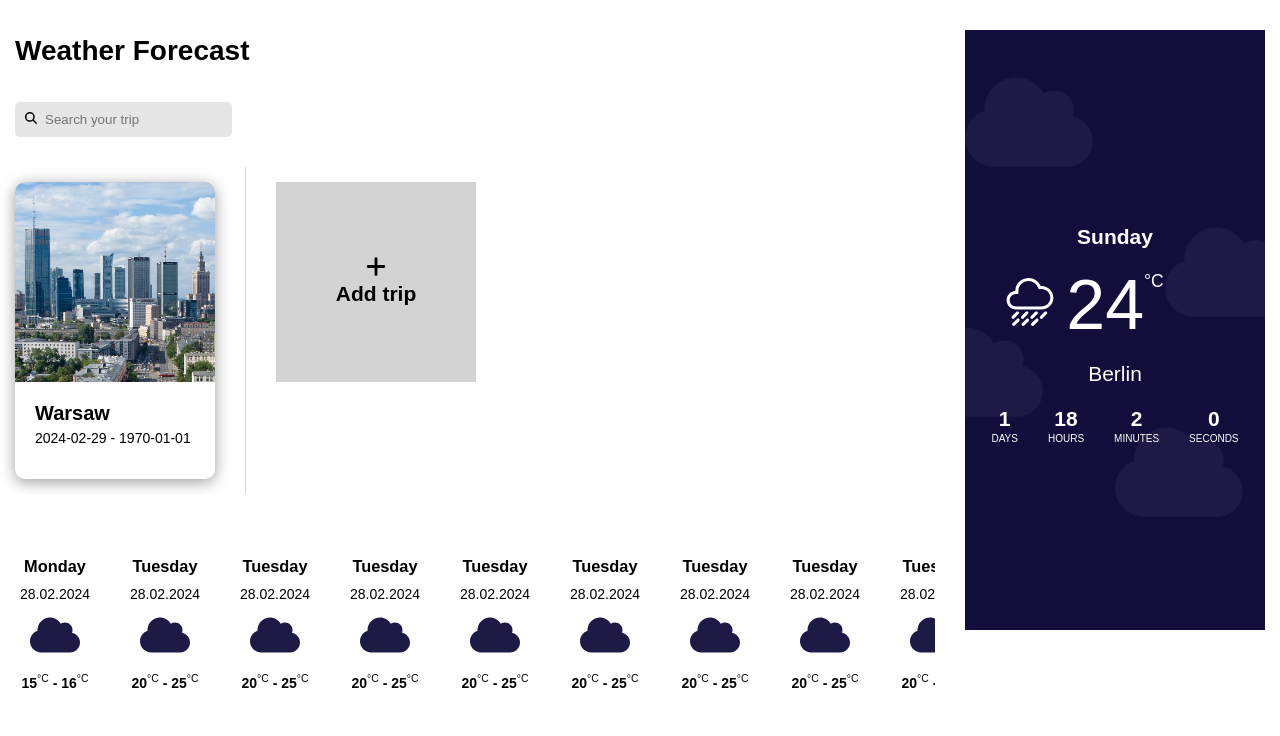
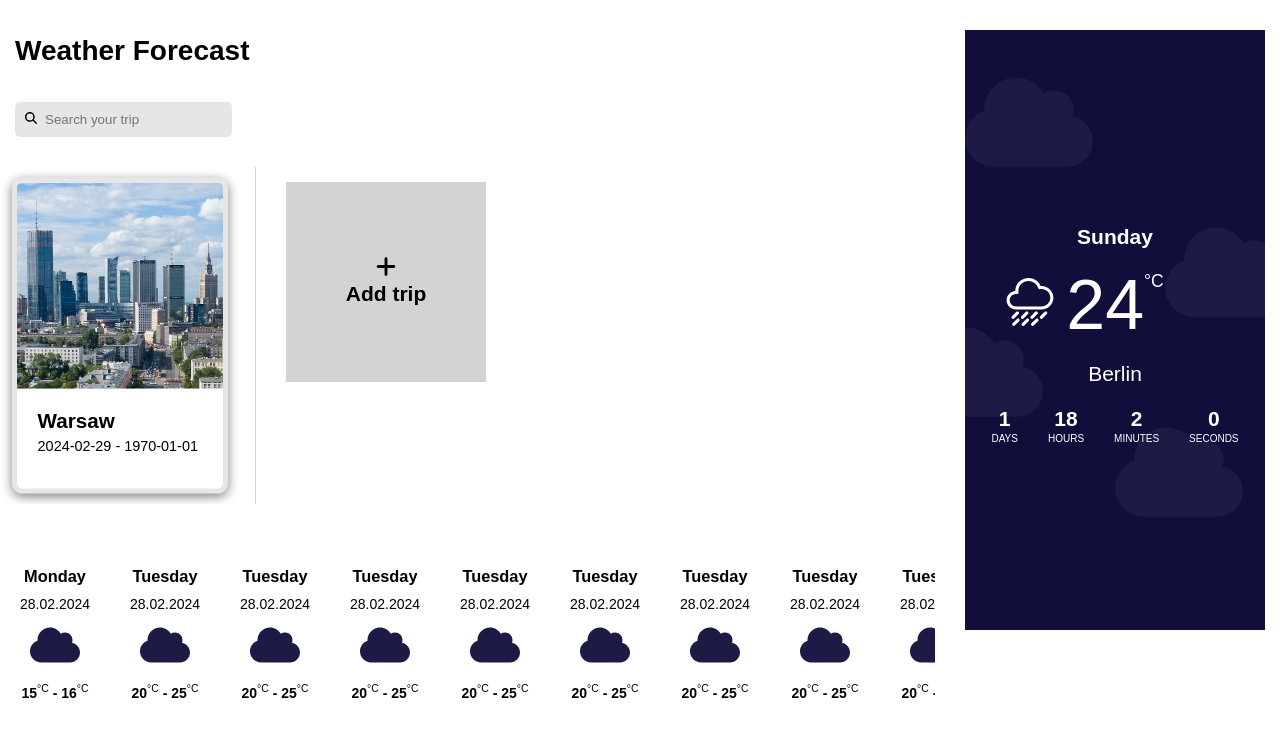
Before and after one commit to Xxandder/weather-app, a React (Vite) app in the folder weather-app/: page / in a window 1280 px wide. Shown: the top 736 px of the page. Built offline with nearby package versions, Linux system fonts and the light colour scheme.

Commit message:
+ changing styles if a trip is active

```diff
--- a/weather-app/src/components/trips/trip/styles.module.scss
+++ b/weather-app/src/components/trips/trip/styles.module.scss
@@ -7,8 +7,13 @@
     min-width: 200px;
 }
 
+.trip_active{
+    box-shadow: 0px 3px 10px 0px rgb(129, 128, 128);
+    transform: scale(1.03);
+    border: 5px solid rgba(128, 128, 128, 0.199);
+}
+
 .trip:hover{
-    transform: scale(1.01);
     box-shadow: 0px 0px 15px 0px rgb(148, 171, 185);
 }
 
--- a/weather-app/src/components/trips/trip/trip.tsx
+++ b/weather-app/src/components/trips/trip/trip.tsx
@@ -2,6 +2,7 @@ import { type TripData } from '~/libs/types/trip-data.type';
 import styles from './styles.module.scss';
 import { convertDateToString } from '~/libs/helpers/convert-date-to-string.helper';
 import { MouseEvent } from 'react';
+import clsx from 'clsx'
 
 type Properties = {
     trip: TripData,
@@ -11,12 +12,13 @@ type Properties = {
 
 const Trip: React.FC<Properties> = (props) =>{
     const { city, startDate, endDate, id } = props.trip;
-
     const handleTripClick = () => {
         props.onClick(id);
     }
 
-    return <div className={styles['trip']} onClick={handleTripClick}>
+    return <div className={clsx(styles['trip'],
+                            props.isActive && styles['trip_active'])}
+             onClick={handleTripClick}>
         <div className={styles['trip__image-container']}>
             <img src={city.image} alt={city.name} />
         </div>
```
